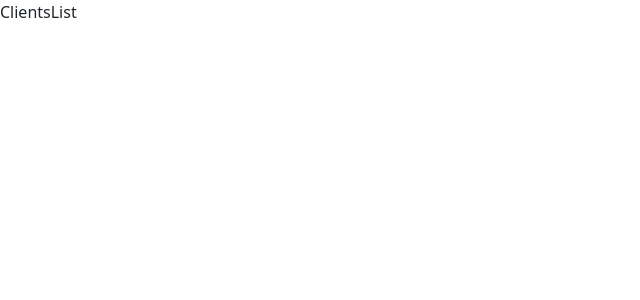
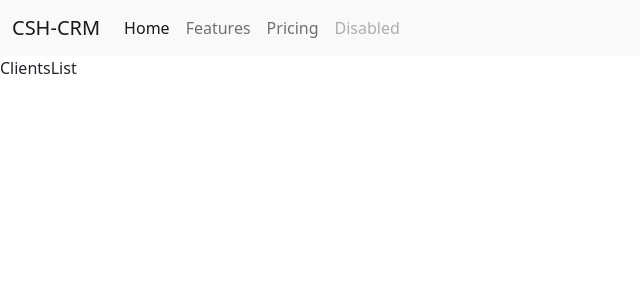
Before and after one commit to acostheta/csh-crm, a React (Create React App) app in the folder frontend/: page / in a window 1280 px wide. Shown: the top 300 px of the page, without its empty margins (0-640 px from the left). Built offline with nearby package versions, Linux system fonts and the light colour scheme; the HTML template or start-up script is replaced by a standard one.

Commit message:
first navbar mounted

```diff
--- a/frontend/src/components/Navigation.js
+++ b/frontend/src/components/Navigation.js
@@ -3,22 +3,30 @@
 export default class Navigation extends Component {
     render() {
         return (
-            <div>
-{/*                 <ul className="nav flex-column">
+            <nav className="navbar navbar-expand-lg navbar-light bg-light">
+            <div className="container-fluid">
+                <a className="navbar-brand" href="#">CSH-CRM</a>
+                <button className="navbar-toggler" type="button" data-bs-toggle="collapse" data-bs-target="#navbarNav" aria-controls="navbarNav" aria-expanded="false" aria-label="Toggle navigation">
+                <span className="navbar-toggler-icon"></span>
+                </button>
+                <div className="collapse navbar-collapse" id="navbarNav">
+                <ul className="navbar-nav">
                     <li className="nav-item">
-                    <a className="nav-link active" href="#">Active</a>
+                    <a className="nav-link active" aria-current="page" href="#">Home</a>
                     </li>
                     <li className="nav-item">
-                    <a className="nav-link" href="#">Link</a>
+                    <a className="nav-link" href="#">Features</a>
                     </li>
                     <li className="nav-item">
-                    <a className="nav-link" href="#">Link</a>
+                    <a className="nav-link" href="#">Pricing</a>
                     </li>
                     <li className="nav-item">
-                    <a className="nav-link disabled" href="#">Disabled</a>
+                    <a className="nav-link disabled" href="#" tabindex="-1" aria-disabled="true">Disabled</a>
                     </li>
-                </ul> */}
+                </ul>
                 </div>
+            </div>
+            </nav>
         )
     }
 }
```
Lines whose indentation alone changed are shown as unchanged.
